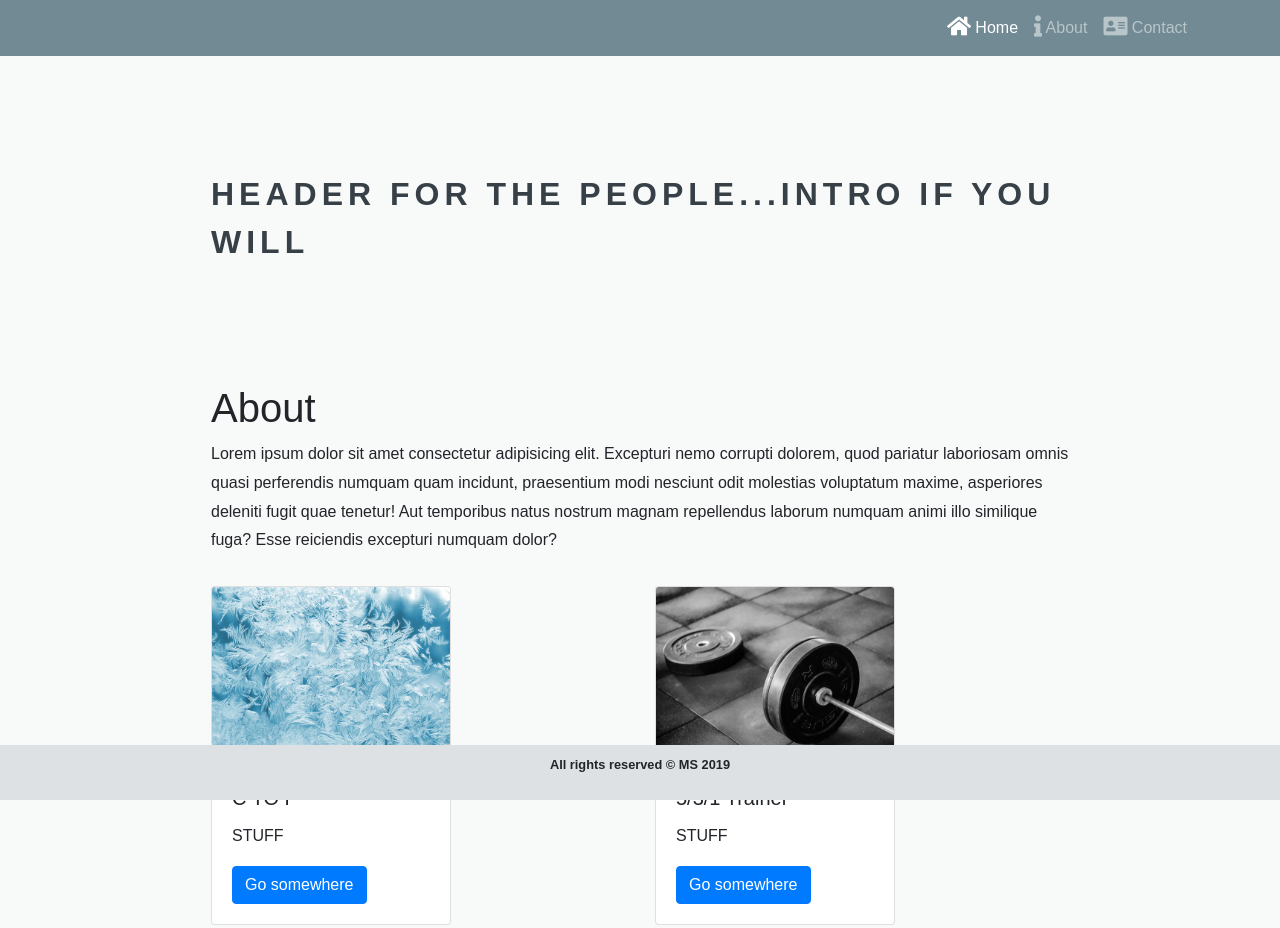
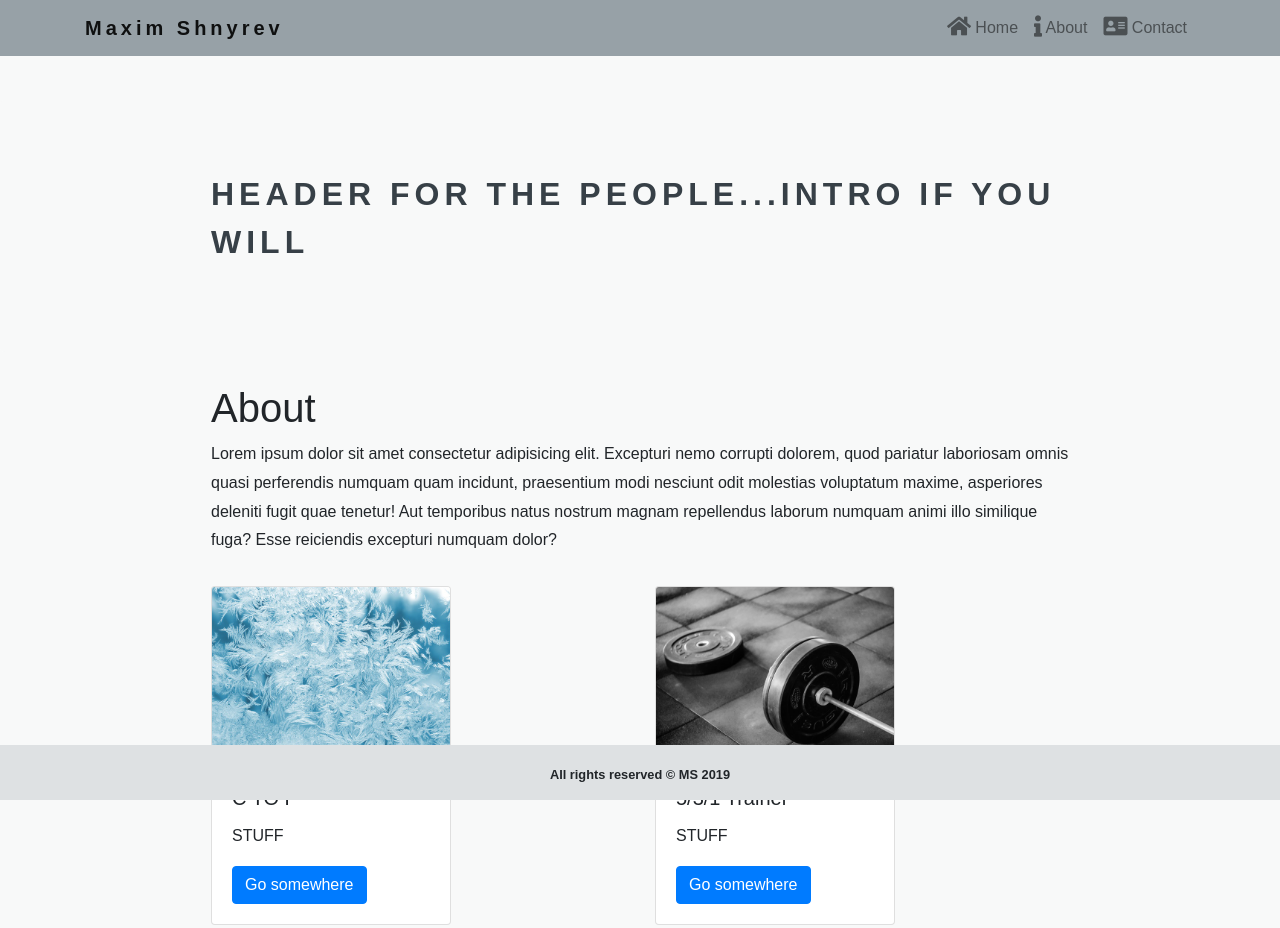
Before and after one commit to AppleLock/portfolio, a plain HTML site: page index.html in a window 1280 px wide. Shown: the top 928 px of the page. Drawn offline with nearby package versions, Linux system fonts and the light colour scheme.

Commit message:
experimenting with styles

```diff
--- a/css/styles.css
+++ b/css/styles.css
@@ -5,7 +5,6 @@ body{
     background: #f8f9f9;
     margin-top: 50px;
     margin-bottom: 100px;
-
 }
 
 .row{
@@ -17,8 +16,14 @@ body{
     width: 80%;
     font-size: 2em;
 }
-.navbar-dark{
-    background-color: #718a93;
+
+.navbar-light {
+    background-color: #97a1a7;
+}
+
+.navbar-brand{
+    font-weight: 600;
+    letter-spacing: 4px;
 }
 
 .jumbotron {
@@ -43,7 +48,6 @@ main{
     background-color: #dee1e3;
     font-weight: bold;
     font-size: 0.8em;
-    margin: 0 auto;
-    padding: 10px 0px;
+    padding-top: 20px;
     text-align: center;
 }
--- a/index.html
+++ b/index.html
@@ -20,15 +20,17 @@
 </head>
 <body>
 
-    <nav class="navbar navbar-dark navbar-expand-sm fixed-top">
+    <nav class="navbar navbar-light navbar-expand-sm fixed-top">
         <div class="container">
+            <a class="navbar-brand" href="#">Maxim Shnyrev</a>
             <button class="navbar-toggler ml-auto" type="button" data-toggle="collapse" data-target="#Navbar">
-                    <span class="navbar-toggler-icon"></span>
+                    <span class="navbar-toggler-icon">
+                        </span>
             </button>
             <div class="collapse navbar-collapse" id="Navbar">
                 <!--d-flex justify-content-end if you want to move to the right-->
                 <ul class="navbar-nav ml-auto">
-                    <li class="nav-item active"><a class="nav-link" href="#"><span class="fa fa-home fa-lg"></span> Home</a></li>
+                    <li class="nav-item"><a class="nav-link" href="#"><span class="fa fa-home fa-lg"></span> Home</a></li>
 
                     <li class="nav-item"><a class="nav-link" href="#"><span class="fa fa-info fa-lg"></span> About</a></li>
 
```
